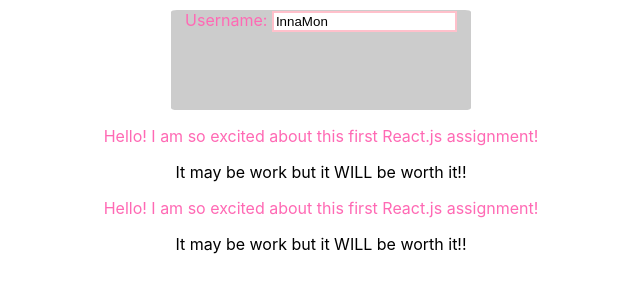
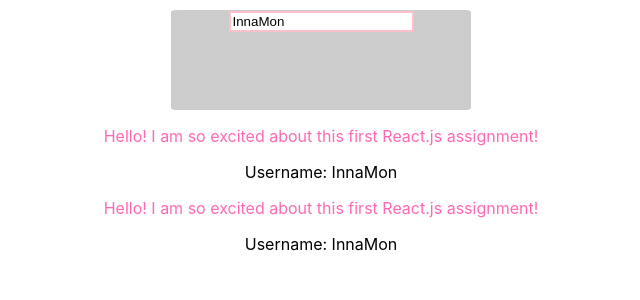
Before and after one commit to InnaMon/react-assignment-one, a React (Create React App) app: page / in a window 1280 px wide. Shown: the top 300 px of the page, without its empty margins (319-959 px from the left). Built offline with nearby package versions, Linux system fonts and the light colour scheme.

Commit message:
moved username text to UserOutput component

```diff
--- a/src/App.js
+++ b/src/App.js
@@ -12,7 +12,6 @@ class App extends Component {
     this.setState({
       username: event.target.value
     })
-    console.log(this.state.username);
   }
 
   render () {
@@ -21,8 +20,8 @@ class App extends Component {
       <UserInput
       type={this.manipulateState}
       userName={this.state.username}/>
-      <UserOutput/>
-      <UserOutput />
+      <UserOutput  userName={this.state.username}/>
+      <UserOutput userName={this.state.username}/>
       </div>
     );
   }
--- a/src/Components/UserInput.js
+++ b/src/Components/UserInput.js
@@ -4,7 +4,6 @@ import './UserInput.css';
 const UserInput = (props) => {
     return (
         <div className="UserInput">
-          <label htmlFor="name">Username: </label>
           <input className="input" type="text" name="Username" onChange={props.type} value={props.userName}></input>
         </div>
     )
--- a/src/Components/UserOutput.js
+++ b/src/Components/UserOutput.js
@@ -1,7 +1,7 @@
 import React, { Component } from 'react';
 import './UserOutput.css';
 
-const UserOutput = () => {
+const UserOutput = (props) => {
     const style = {
         color: 'hotpink'
       }
@@ -9,7 +9,7 @@ const UserOutput = () => {
     return (
         <div>
             <p style={style}>Hello! I am so excited about this first React.js assignment!</p>
-            <p>It may be work but it WILL be worth it!!</p>
+            <p>Username: {props.userName}</p>
         </div>
     )
 }
```
